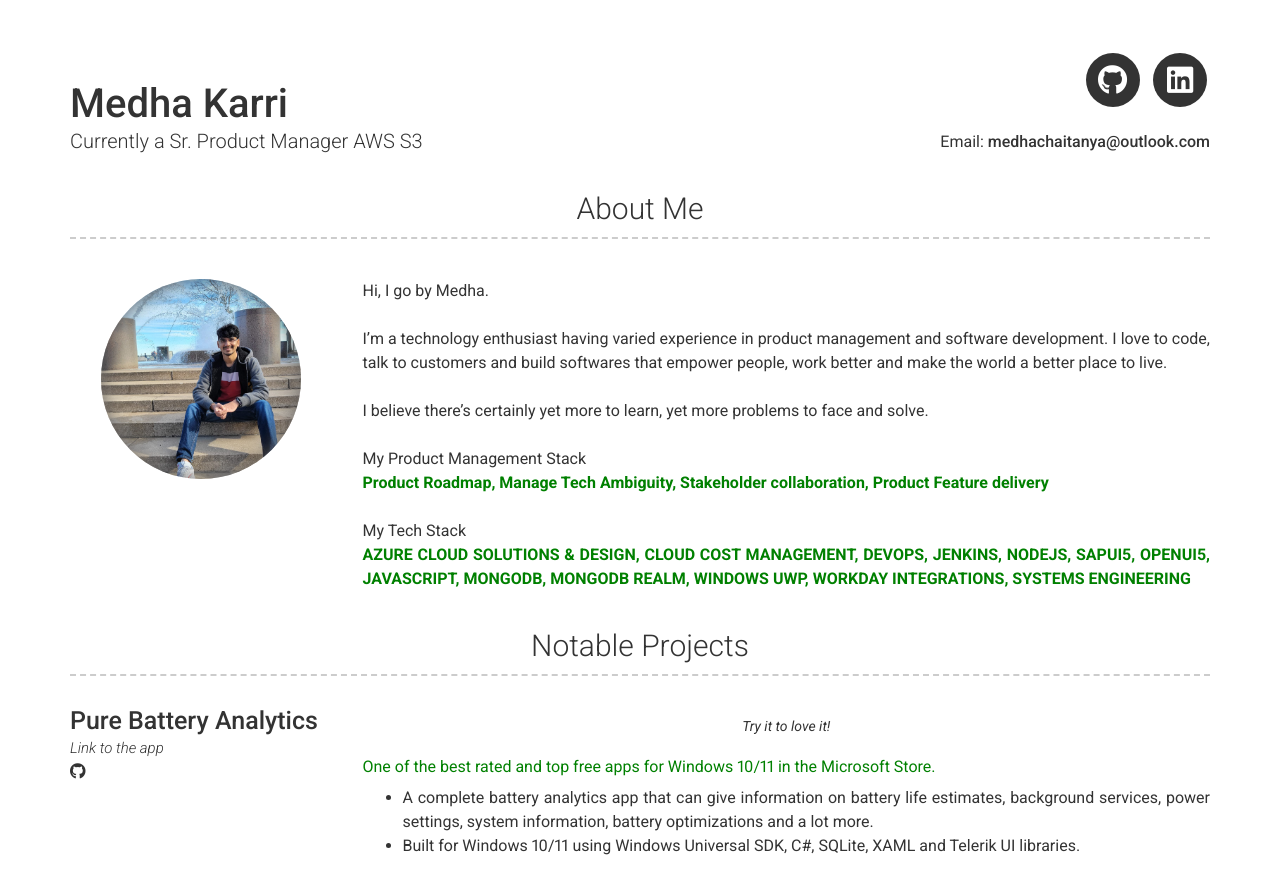
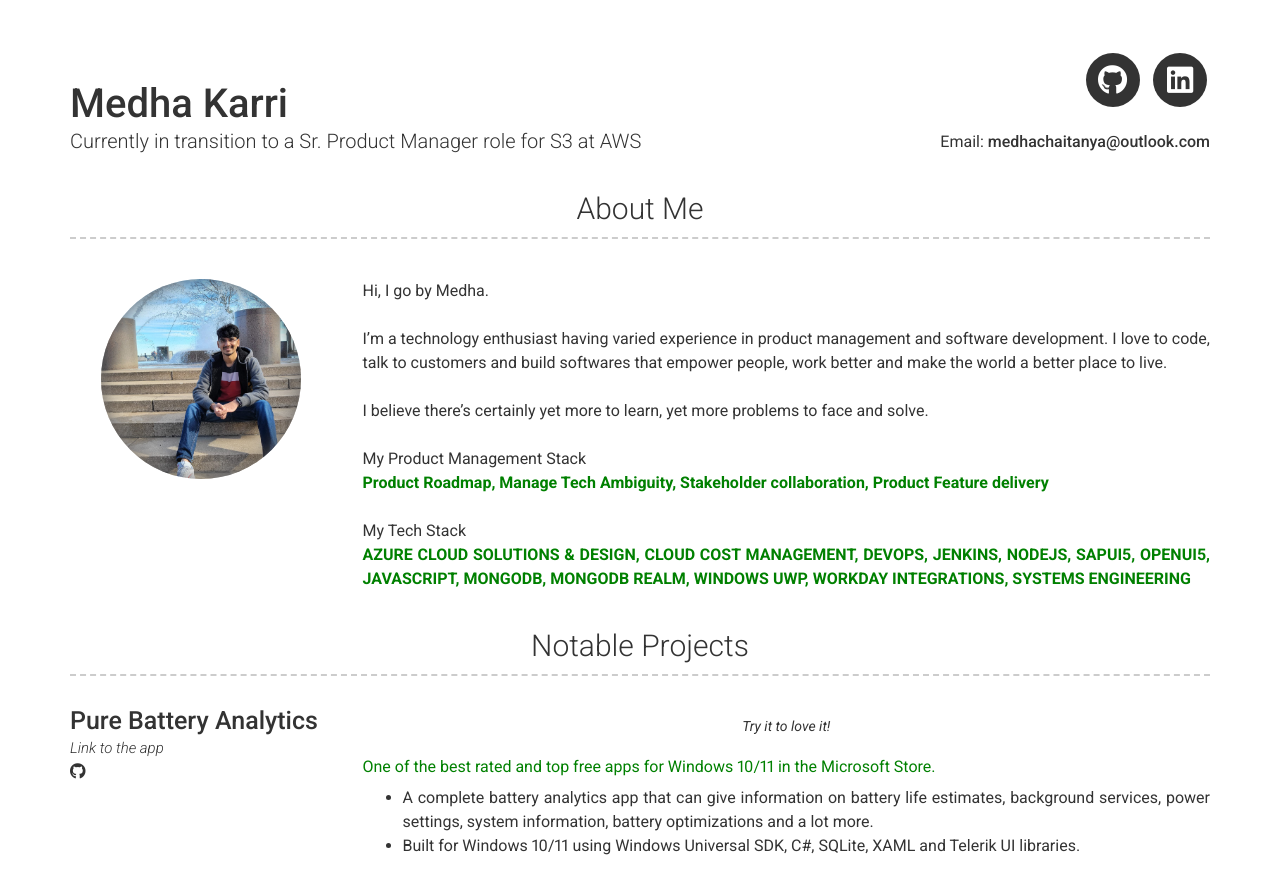
Before and after one commit to medhachaitanya/medhachaitanya.github.io, a Jekyll site: the page built from index.md, in a window 1280 px wide and 900 px high. Shown: the top 894 px of the window. Built offline with Jekyll 4.4.1, drawn with Linux system fonts in a browser that asks for light colours; nearby versions of some CDN libraries.

Commit message:
Update _config.yml

```diff
--- a/_config.yml
+++ b/_config.yml
@@ -7,7 +7,7 @@ version: 2
 
 # Personal info
 name: Medha Karri
-title: Currently a Sr. Product Manager AWS S3
+title: Currently in transition to a Sr. Product Manager role for S3 at AWS
 email: medhachaitanya@outlook.com
 # email_title: Email (Email title override)
 # phone: Your phone number (optional)
```
